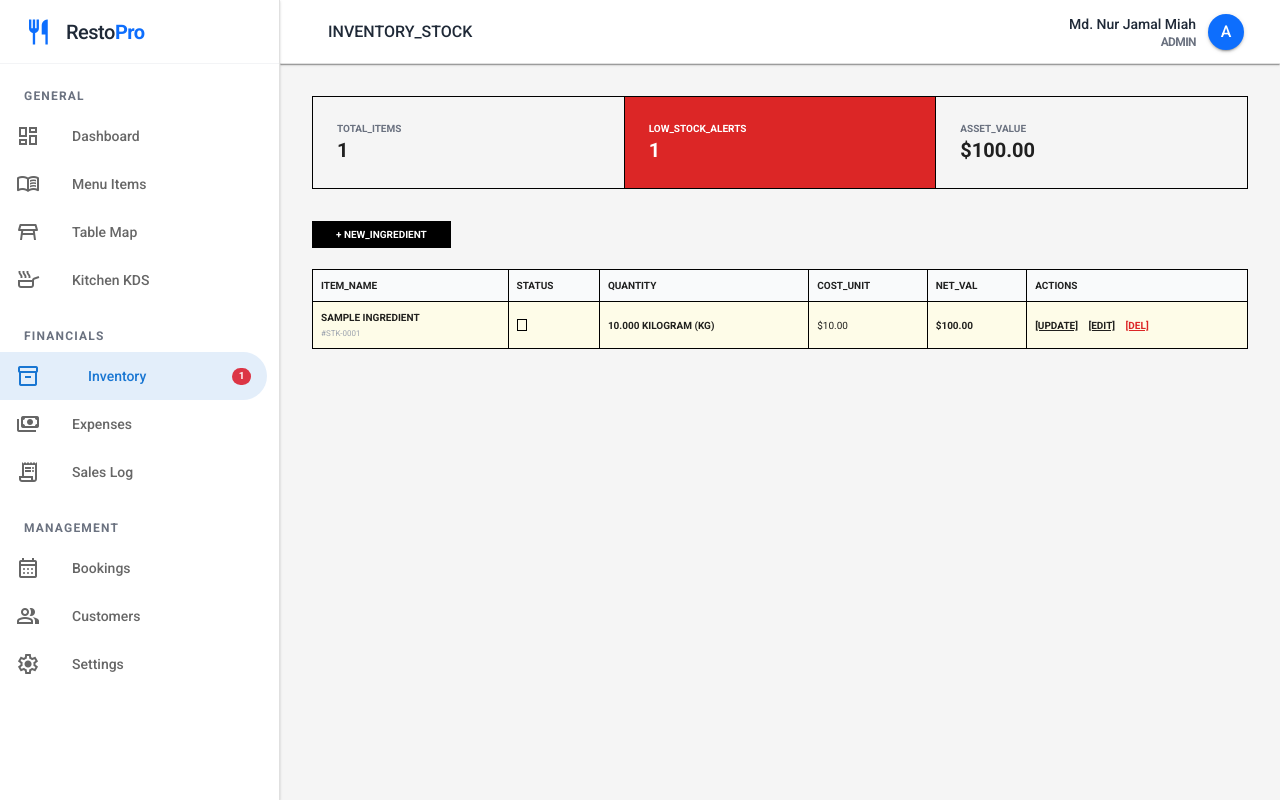
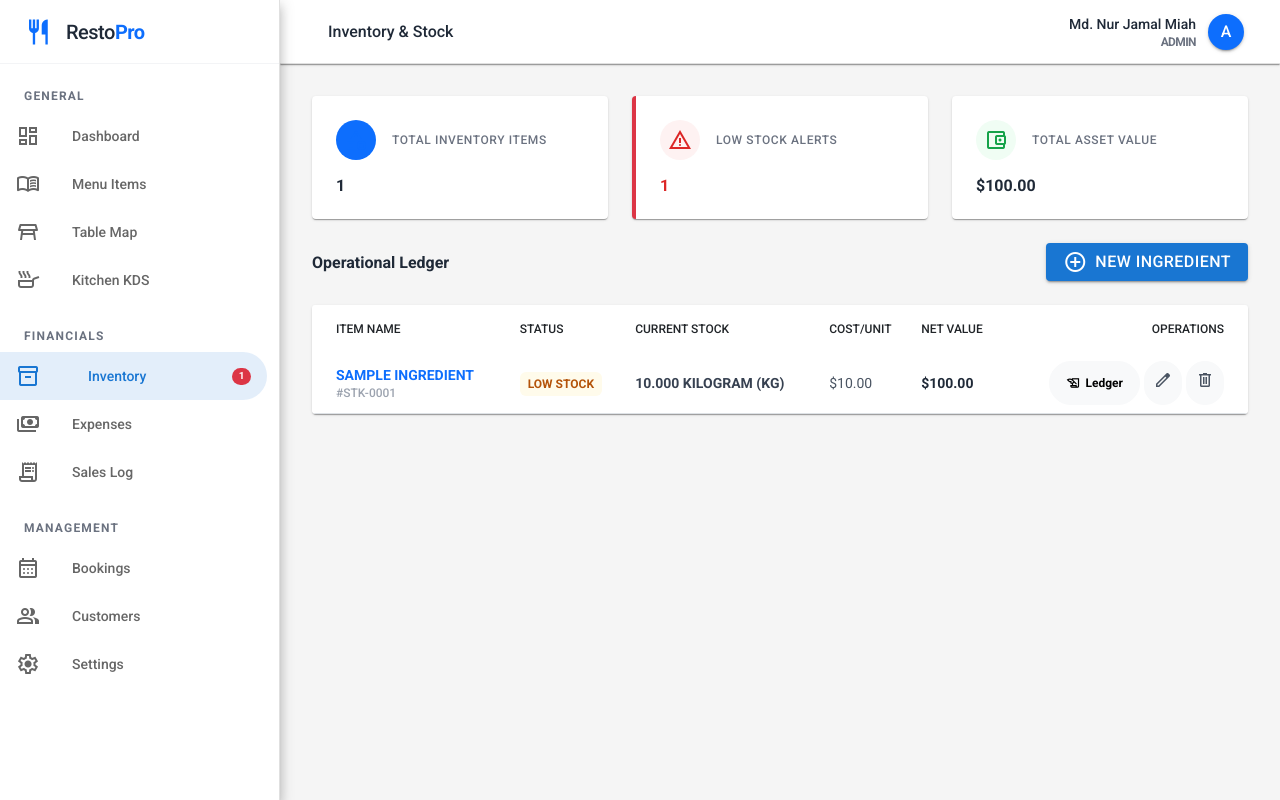
Before and after one commit to nur949/Resturant-Management, a Django app: page /inventory/ in a window 1280 px wide. Run offline with Django 5.2, Linux system fonts and the light colour scheme; a user stored in the database is signed in; tables that the repository leaves empty hold one stand-in row (values such as "Sample post"); some libraries are stand-ins or nearby versions.

Commit message:
first commit

```diff
--- a/core/templates/core/base.html
+++ b/core/templates/core/base.html
@@ -131,46 +131,32 @@
 </head>
 <body class="antialiased">
 
-    <div class="flex">
+    <div class="flex min-h-screen">
+        <!-- Sidebar Backdrop (Mobile only) -->
+        <div x-show="sidebarOpen"
+             x-transition:enter="transition ease-out duration-300"
+             x-transition:enter-start="opacity-0"
+             x-transition:enter-end="opacity-100"
+             x-transition:leave="transition ease-in duration-200"
+             x-transition:leave-start="opacity-100"
+             x-transition:leave-end="opacity-0"
+             @click="sidebarOpen = false"
+             class="fixed inset-0 bg-black bg-opacity-50 z-40 lg:hidden"
+             x-cloak></div>
+
         <!-- Sidebar -->
-        <!-- ... existing sidebar ... -->
-
-        <!-- Toast Container -->
-        <div x-data="toastSystem()"
-             @show-toast.window="addToast($event.detail)"
-             class="position-fixed bottom-0 end-0 p-4 z-50 d-flex flex-column gap-2"
-             style="max-width: 400px;">
-            <template x-for="toast in toasts" :key="toast.id">
-                <div x-show="toast.visible"
-                     x-transition:enter="transition ease-out duration-300"
-                     x-transition:enter-start="opacity-0 translate-x-full"
-                     x-transition:enter-end="opacity-100 translate-x-0"
-                     x-transition:leave="transition ease-in duration-200"
-                     x-transition:leave-start="opacity-100 scale-100"
-                     x-transition:leave-end="opacity-0 scale-90"
-                     class="card border-0 elevation-8 overflow-hidden animate-fade-in"
-                     :class="getToastClass(toast.type)">
-                    <div class="card-body py-3 px-4 d-flex align-items-center">
-                        <span class="material-symbols-outlined me-3" x-text="getToastIcon(toast.type)"></span>
-                        <div class="flex-grow-1">
-                            <p class="mb-0 text-sm fw-bold" x-text="toast.message"></p>
-                        </div>
-                        <button type="button" class="btn-close btn-close-white ms-3 small" @click="removeToast(toast.id)"></button>
-                    </div>
-                    <div class="progress rounded-0" style="height: 3px; background: rgba(255,255,255,0.2);">
-                        <div class="progress-bar bg-white bg-opacity-50"
-                             :style="'width: ' + toast.progress + '%'"></div>
-                    </div>
-                </div>
-            </template>
-        </div>
         <aside
             :class="sidebarOpen ? 'translate-x-0' : '-translate-x-full lg:translate-x-0'"
-            class="sidebar fixed inset-y-0 left-0 z-40 flex flex-col elevation-1"
+            class="sidebar fixed inset-y-0 left-0 z-50 flex flex-col elevation-8 lg:elevation-1"
         >
-            <div class="h-16 flex items-center px-6 border-b border-gray-100">
-                <span class="material-symbols-outlined text-primary text-3xl mr-3">restaurant</span>
-                <span class="text-xl font-medium tracking-tight text-gray-800">Resto<span class="text-primary fw-bold">Pro</span></span>
+            <div class="h-16 flex items-center justify-between px-6 border-b border-gray-100">
+                <div class="flex items-center">
+                    <span class="material-symbols-outlined text-primary text-3xl mr-3">restaurant</span>
+                    <span class="text-xl font-medium tracking-tight text-gray-800">Resto<span class="text-primary fw-bold">Pro</span></span>
+                </div>
+                <button @click="sidebarOpen = false" class="lg:hidden p-2 text-gray-400 hover:text-gray-600 rounded-full">
+                    <span class="material-symbols-outlined">close</span>
+                </button>
             </div>
 
             <nav class="flex-1 overflow-y-auto py-4">
--- a/core/templates/core/inventory/ingredient_list.html
+++ b/core/templates/core/inventory/ingredient_list.html
@@ -1,103 +1,172 @@
 {% extends 'core/base.html' %}
 {% load inventory_extras %}
 
-{% block page_title %}INVENTORY_STOCK{% endblock %}
+{% block page_title %}Inventory & Stock{% endblock %}
 
 {% block content %}
-<!-- Minimal Stats -->
-<div class="grid grid-cols-1 md:grid-cols-3 gap-0 border-t border-l border-black mb-8">
-    <div class="p-4 border-r border-b border-black">
-        <div class="text-[10px] font-bold text-gray-500 uppercase">TOTAL_ITEMS</div>
-        <div class="text-xl font-bold">{{ ingredients.count }}</div>
+<!-- Stats Overview -->
+<div class="row g-4 mb-6">
+    <div class="col-12 col-md-4">
+        <div class="card elevation-1 border-0 h-100">
+            <div class="card-body p-4">
+                <div class="d-flex align-items-center mb-3">
+                    <div class="bg-primary bg-opacity-5 p-2 rounded-full flex items-center justify-center me-3">
+                        <span class="material-symbols-outlined text-primary">category</span>
                     </div>
-    <div class="p-4 border-r border-b border-black {% if low_stock_count > 0 %}bg-red-600 text-white{% endif %}">
-        <div class="text-[10px] font-bold {% if low_stock_count > 0 %}text-white{% else %}text-gray-500{% endif %} uppercase">LOW_STOCK_ALERTS</div>
-        <div class="text-xl font-bold">{{ low_stock_count }}</div>
+                    <span class="text-xs font-medium text-gray-500 uppercase tracking-wider">Total Inventory Items</span>
                 </div>
-    <div class="p-4 border-r border-b border-black">
-        <div class="text-[10px] font-bold text-gray-500 uppercase">ASSET_VALUE</div>
-        <div class="text-xl font-bold">${{ total_inventory_value|floatformat:2 }}</div>
+                <h3 class="fw-bold mb-0 text-gray-800">{{ ingredients.count }}</h3>
+            </div>
+        </div>
+    </div>
+    <div class="col-12 col-md-4">
+        <div class="card elevation-1 border-0 h-100 {% if low_stock_count > 0 %}border-start border-4 border-danger{% endif %}">
+            <div class="card-body p-4">
+                <div class="d-flex align-items-center mb-3">
+                    <div class="{% if low_stock_count > 0 %}bg-red-50{% else %}bg-gray-50{% endif %} p-2 rounded-full flex items-center justify-center me-3">
+                        <span class="material-symbols-outlined {% if low_stock_count > 0 %}text-red-600{% else %}text-gray-400{% endif %}">warning</span>
+                    </div>
+                    <span class="text-xs font-medium text-gray-500 uppercase tracking-wider">Low Stock Alerts</span>
+                </div>
+                <h3 class="fw-bold mb-0 {% if low_stock_count > 0 %}text-red-600{% else %}text-gray-800{% endif %}">{{ low_stock_count }}</h3>
+            </div>
+        </div>
+    </div>
+    <div class="col-12 col-md-4">
+        <div class="card elevation-1 border-0 h-100">
+            <div class="card-body p-4">
+                <div class="d-flex align-items-center mb-3">
+                    <div class="bg-green-50 p-2 rounded-full flex items-center justify-center me-3">
+                        <span class="material-symbols-outlined text-green-600">account_balance_wallet</span>
+                    </div>
+                    <span class="text-xs font-medium text-gray-500 uppercase tracking-wider">Total Asset Value</span>
+                </div>
+                <h3 class="fw-bold mb-0 text-gray-800">${{ total_inventory_value|floatformat:2 }}</h3>
+            </div>
+        </div>
     </div>
 </div>
 
-<div class="mb-6">
-    <a href="{% url 'ingredient_add' %}" class="px-4 py-2 bg-black text-white text-[10px] font-bold uppercase hover:bg-gray-800 transition-colors">
-        + NEW_INGREDIENT
+<div class="d-flex justify-content-between align-items-center mb-6">
+    <h5 class="mb-0 fw-bold text-gray-800">Operational Ledger</h5>
+    <a href="{% url 'ingredient_add' %}" class="btn btn-mui-primary flex items-center">
+        <span class="material-symbols-outlined me-2">add_circle</span> New Ingredient
     </a>
 </div>
 
-<!-- Simple Table -->
-<div class="border border-black overflow-hidden">
-    <table class="w-full text-left text-[10px] border-collapse">
-        <thead>
-            <tr class="bg-gray-50 border-b border-black">
-                <th class="p-2 font-bold border-r border-black uppercase">ITEM_NAME</th>
-                <th class="p-2 font-bold border-r border-black uppercase">STATUS</th>
-                <th class="p-2 font-bold border-r border-black uppercase">QUANTITY</th>
-                <th class="p-2 font-bold border-r border-black uppercase">COST_UNIT</th>
-                <th class="p-2 font-bold border-r border-black uppercase">NET_VAL</th>
-                <th class="p-2 font-bold uppercase">ACTIONS</th>
+<!-- Stock Table -->
+<div class="card elevation-1 border-0 overflow-hidden">
+    <div class="table-responsive">
+        <table class="table table-hover align-middle mb-0">
+            <thead class="bg-gray-50">
+                <tr>
+                    <th class="ps-4 py-3 border-0 text-xs font-medium text-gray-500 uppercase">Item Name</th>
+                    <th class="py-3 border-0 text-xs font-medium text-gray-500 uppercase">Status</th>
+                    <th class="py-3 border-0 text-xs font-medium text-gray-500 uppercase">Current Stock</th>
+                    <th class="py-3 border-0 text-xs font-medium text-gray-500 uppercase">Cost/Unit</th>
+                    <th class="py-3 border-0 text-xs font-medium text-gray-500 uppercase">Net Value</th>
+                    <th class="pe-4 py-3 border-0 text-xs font-medium text-gray-500 uppercase text-end">Operations</th>
                 </tr>
             </thead>
-        <tbody class="divide-y divide-black">
+            <tbody class="divide-y divide-gray-100">
                 {% for item in ingredients %}
-            <tr class="{% if item.stock_status == 'out_of_stock' %}bg-red-50 text-red-800{% elif item.stock_status == 'low_stock' %}bg-yellow-50{% endif %}">
-                <td class="p-2 border-r border-black font-bold uppercase">
-                    {{ item.name }}<br>
-                    <span class="text-[8px] text-gray-400 font-normal">#STK-{{ item.id|stringformat:"04d" }}</span>
+                <tr>
+                    <td class="ps-4">
+                        <div class="d-flex flex-column">
+                            <a href="{% url 'ingredient_detail' item.id %}" class="text-sm font-bold text-primary text-decoration-none hover-underline uppercase">
+                                {{ item.name }}
+                            </a>
+                            <span class="text-xs text-gray-400 font-medium">#STK-{{ item.id|stringformat:"04d" }}</span>
+                        </div>
                     </td>
-                <td class="p-2 border-r border-black">
-                    <span class="px-1 border border-black uppercase font-bold text-[9px]">
-                        {{ item.get_stock_status_display|upper }}
-                    </span>
+                    <td>
+                        {% if item.stock_status == 'out_of_stock' %}
+                            <span class="badge bg-red-50 text-red-700 border-0 px-2 py-1 rounded text-xs font-bold">OUT OF STOCK</span>
+                        {% elif item.stock_status == 'low_stock' %}
+                            <span class="badge bg-amber-50 text-amber-700 border-0 px-2 py-1 rounded text-xs font-bold">LOW STOCK</span>
+                        {% else %}
+                            <span class="badge bg-green-50 text-green-700 border-0 px-2 py-1 rounded text-xs font-bold">IN STOCK</span>
+                        {% endif %}
                     </td>
-                <td class="p-2 border-r border-black font-bold">{{ item.current_stock }} {{ item.get_unit_display|upper }}</td>
-                <td class="p-2 border-r border-black">${{ item.cost_per_unit }}</td>
-                <td class="p-2 border-r border-black font-bold">${{ item.current_stock|multiply:item.cost_per_unit|floatformat:2 }}</td>
-                <td class="p-2 space-x-2">
-                    <button class="underline uppercase font-bold" onclick="openLedgerModal('{{ item.id }}', '{{ item.name }}', '{{ item.get_unit_display }}')">[UPDATE]</button>
-                    <a href="{% url 'ingredient_edit' item.id %}" class="underline uppercase font-bold">[EDIT]</a>
-                    <a href="{% url 'ingredient_delete' item.id %}" class="underline uppercase font-bold text-red-600">[DEL]</a>
+                    <td>
+                        <span class="text-sm font-bold text-gray-700">{{ item.current_stock }} {{ item.get_unit_display|upper }}</span>
+                    </td>
+                    <td>
+                        <span class="text-sm text-gray-600">${{ item.cost_per_unit }}</span>
+                    </td>
+                    <td>
+                        <span class="text-sm font-black text-gray-800">${{ item.current_stock|multiply:item.cost_per_unit|floatformat:2 }}</span>
+                    </td>
+                    <td class="pe-4 text-end">
+                        <div class="d-flex justify-content-end gap-1">
+                            <button class="btn btn-sm btn-light rounded-pill px-3 fw-bold text-xs d-flex align-items-center gap-1"
+                                    onclick="openLedgerModal('{{ item.id }}', '{{ item.name }}', '{{ item.get_unit_display }}')">
+                                <span class="material-symbols-outlined" style="font-size: 16px;">history_edu</span> Ledger
+                            </button>
+                            <a href="{% url 'ingredient_edit' item.id %}" class="btn btn-sm btn-light rounded-full p-2 text-gray-600 hover:text-primary">
+                                <span class="material-symbols-outlined" style="font-size: 20px;">edit</span>
+                            </a>
+                            <a href="{% url 'ingredient_delete' item.id %}" class="btn btn-sm btn-light rounded-full p-2 text-gray-600 hover:text-danger">
+                                <span class="material-symbols-outlined" style="font-size: 20px;">delete</span>
+                            </a>
+                        </div>
                     </td>
                 </tr>
                 {% endfor %}
             </tbody>
         </table>
     </div>
+</div>
 
-<!-- Minimal Ledger Modal -->
-<div id="ledgerModal" class="hidden fixed inset-0 z-50 flex items-center justify-center p-4 bg-black/50">
-    <div class="bg-white border border-black w-full max-w-xs">
-        <div class="p-3 bg-black text-white flex justify-between items-center">
-            <span class="text-[10px] font-bold uppercase" id="modalTitle">LEDGER_UPDATE</span>
-            <button onclick="closeLedgerModal()" class="text-white hover:text-gray-300">
-                <i class="fas fa-times"></i>
+<!-- MUI Transaction Modal -->
+<div id="ledgerModal" class="hidden fixed inset-0 z-50 flex items-center justify-center p-4 bg-black/40 backdrop-blur-sm">
+    <div class="card elevation-24 border-0 w-full max-w-md animate-fade-in">
+        <div class="card-header bg-white py-4 border-bottom d-flex justify-content-between align-items-center px-4">
+            <div class="d-flex align-items-center">
+                <span class="material-symbols-outlined text-primary me-2">receipt_long</span>
+                <h6 class="mb-0 fw-bold text-gray-800" id="modalTitle">Ledger Update</h6>
+            </div>
+            <button onclick="closeLedgerModal()" class="btn btn-light rounded-full p-1 flex items-center justify-center">
+                <span class="material-symbols-outlined text-gray-400">close</span>
             </button>
         </div>
-        <form id="ledgerForm" method="post" class="p-4 space-y-4">
+        <form id="ledgerForm" method="post" class="card-body p-4">
             {% csrf_token %}
-            <div>
-                <label class="block text-[9px] font-bold uppercase mb-1">TX_TYPE</label>
-                <select name="action_type" class="w-full border border-black p-1.5 text-xs font-bold bg-white outline-none">
+            <div class="mb-4">
+                <label class="form-label text-xs fw-bold text-gray-500 uppercase tracking-widest mb-2 ms-1">Transaction Type</label>
+                <select name="action_type" class="form-select border-0 bg-gray-50 rounded-pill px-4 py-2 text-sm font-medium shadow-none">
                     <option value="purchase">PURCHASE (+)</option>
                     <option value="waste">WASTE (-)</option>
-                    <option value="adjustment">MANUAL_SET</option>
+                    <option value="adjustment">DIRECT_ADJUSTMENT</option>
                 </select>
             </div>
-            <div>
-                <label class="block text-[9px] font-bold uppercase mb-1">QUANTITY (<span id="unitSpan"></span>)</label>
-                <input type="number" name="amount" step="0.001" class="w-full border border-black p-1.5 text-xs font-bold outline-none" placeholder="0.000" required>
+            <div class="mb-4">
+                <label class="form-label text-xs fw-bold text-gray-500 uppercase tracking-widest mb-2 ms-1">Quantity (<span id="unitSpan"></span>)</label>
+                <input type="number" name="amount" step="0.001" class="form-control border-0 bg-gray-50 rounded-pill px-4 py-2 text-sm font-bold shadow-none" placeholder="0.000" required>
             </div>
-            <div>
-                <label class="block text-[9px] font-bold uppercase mb-1">NOTES</label>
-                <textarea name="notes" class="w-full border border-black p-1.5 text-xs font-bold outline-none" rows="2"></textarea>
+            <div class="mb-4">
+                <label class="form-label text-xs fw-bold text-gray-500 uppercase tracking-widest mb-2 ms-1">Audit Notes</label>
+                <textarea name="notes" class="form-control border-0 bg-gray-50 rounded-lg px-4 py-2 text-sm font-medium shadow-none" rows="3" placeholder="Explain the reasoning for this transaction..."></textarea>
             </div>
-            <button type="submit" class="w-full bg-black text-white p-2 text-[10px] font-bold uppercase hover:bg-gray-800 transition-colors">
-                CONFIRM_TRANSACTION
+            <div class="d-grid pt-2">
+                <button type="submit" class="btn btn-mui-primary py-3">
+                    <span class="material-symbols-outlined align-middle me-2">verified</span> Post Transaction
                 </button>
+            </div>
         </form>
     </div>
 </div>
+
+<style>
+    .animate-fade-in { animation: fadeIn 0.3s ease-out; }
+    @keyframes fadeIn { from { opacity: 0; transform: translateY(10px); } to { opacity: 1; transform: translateY(0); } }
+
+    .form-select:focus, .form-control:focus {
+        background-color: #ffffff;
+        border: 1px solid var(--mui-primary);
+        box-shadow: 0 0 0 4px rgba(25, 118, 210, 0.1);
+    }
+</style>
 
 <script>
     function openLedgerModal(id, name, unit) {
--- a/core/urls/base.py
+++ b/core/urls/base.py
@@ -34,6 +34,7 @@ urlpatterns = [
     # Inventory CRUD
     path('inventory/', views.IngredientListView.as_view(), name='ingredient_list'),
     path('inventory/add/', views.IngredientCreateView.as_view(), name='ingredient_add'),
+    path('inventory/<int:pk>/', views.IngredientDetailView.as_view(), name='ingredient_detail'),
     path('inventory/<int:pk>/edit/', views.IngredientUpdateView.as_view(), name='ingredient_edit'),
     path('inventory/<int:pk>/delete/', views.IngredientDeleteView.as_view(), name='ingredient_delete'),
     path('inventory/update-stock/<int:pk>/', views.update_stock, name='update_stock'),
--- a/core/views/__init__.py
+++ b/core/views/__init__.py
@@ -12,7 +12,7 @@ from .ajax import (
 from .receipt import ReceiptDetailView
 from .kitchen import KitchenDashboardView, update_item_status, get_active_orders_json
 from .inventory import (
-    IngredientListView, IngredientCreateView, IngredientUpdateView, IngredientDeleteView, update_stock
+    IngredientListView, IngredientDetailView, IngredientCreateView, IngredientUpdateView, IngredientDeleteView, update_stock
 )
 from .reports import ReportsDashboardView, export_sales_csv
 from .reservation import (
```
Also changed, not shown: core/templates/core/ingredient_list.html (deleted, +0 -100 lines), core/templates/core/inventory/ingredient_detail.html (added, +113 -0 lines). Lines whose indentation alone changed are shown as unchanged.
